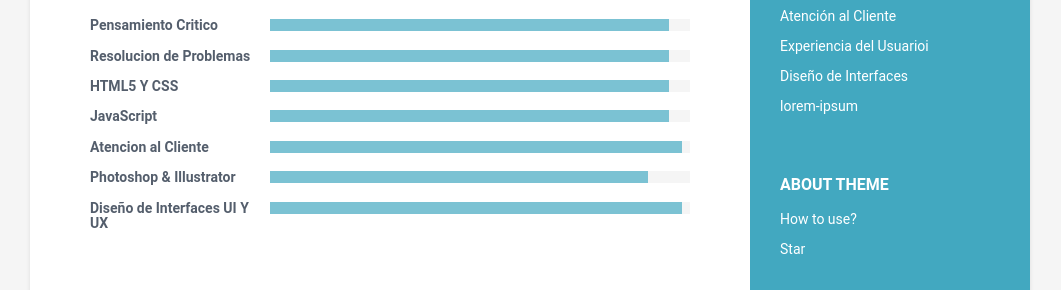
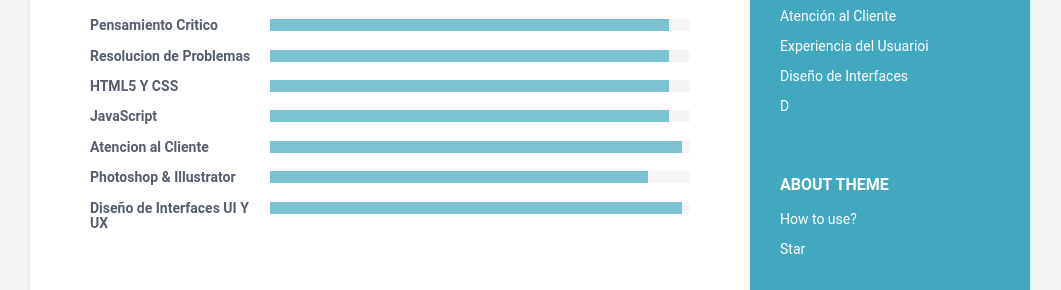
Before and after one commit to KevinC99/good-birch-4e19a, a Jekyll site: the page built from index.html, in a window 1280 px wide. Shown: the part 884-1174 px from the top of the page, without its empty margins (110-1171 px from the left). Built offline with Jekyll 4.4.1, drawn with Linux system fonts in a browser that asks for light colours.

Commit message:
data.yml: updated item in interests

```diff
--- a/_data/data.yml
+++ b/_data/data.yml
@@ -24,7 +24,7 @@ sidebar:
       link: null
     - item: Diseño de Interfaces
       link: null
-    - item: lorem-ipsum
+    - item: D
   phone: 0969489524
   linkedin: kevin-cordova
   github: KevinC99
```
